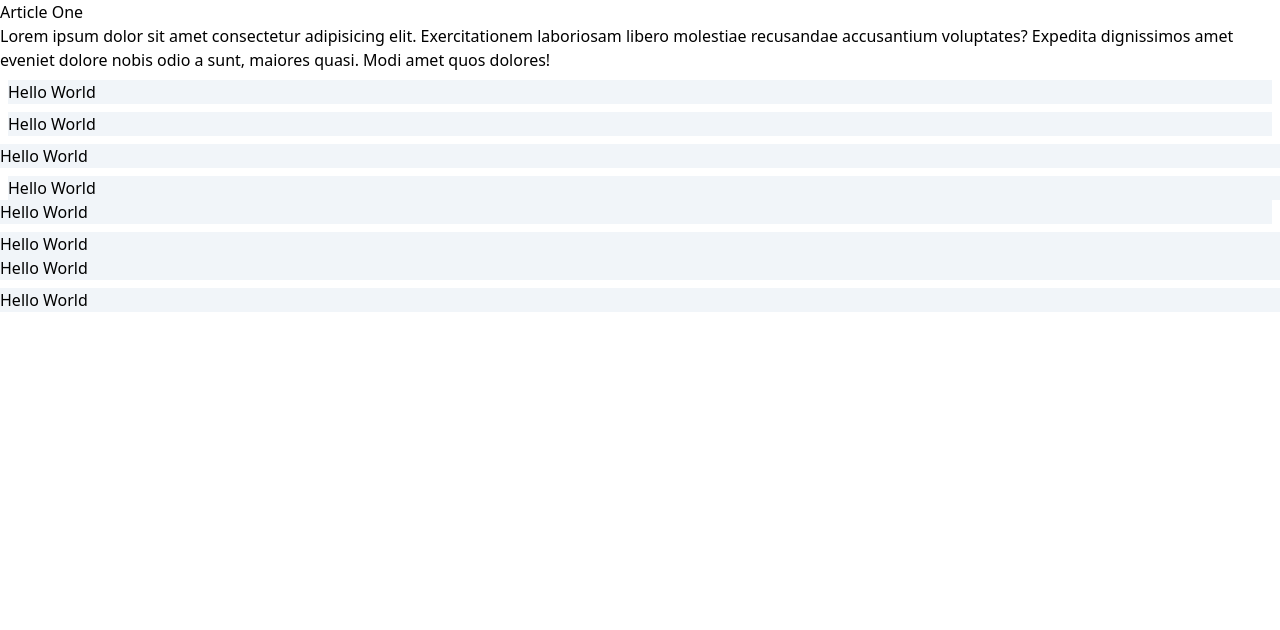
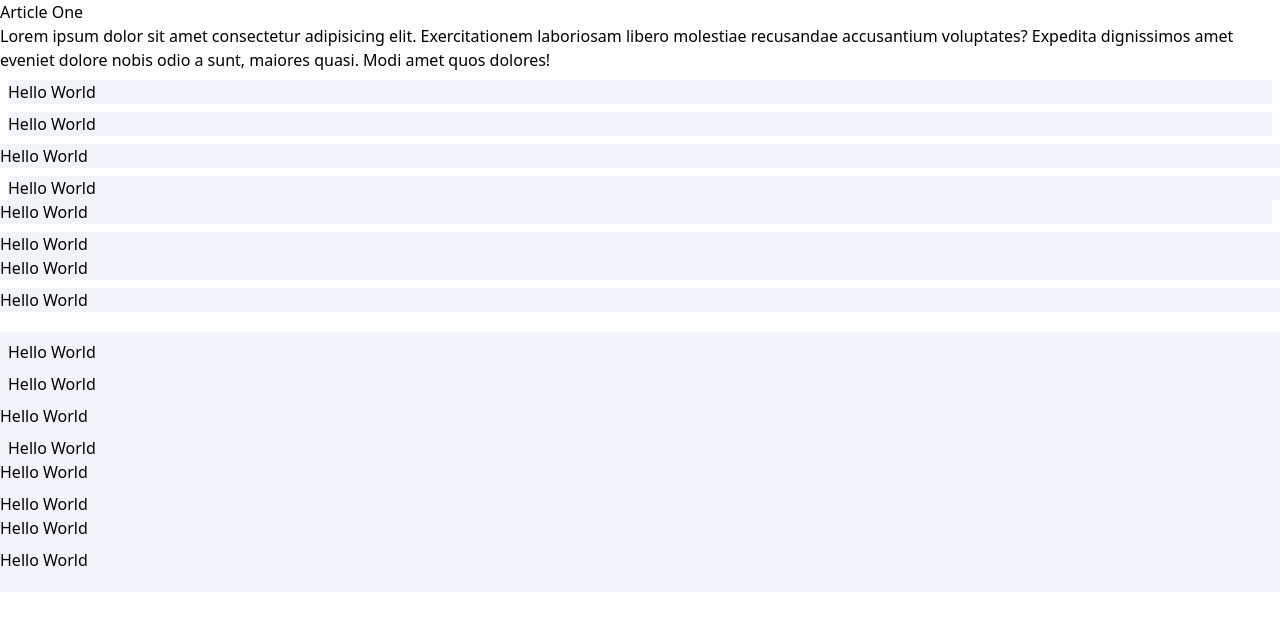
Before and after one commit to kongyutay/tailwind-sandbox, a plain HTML site: page 03-container-spacing/index.html in a window 1280 px wide. Drawn offline with nearby package versions, Linux system fonts and the light colour scheme.

Commit message:
padding class

```diff
--- a/03-container-spacing/index.html
+++ b/03-container-spacing/index.html
@@ -35,7 +35,16 @@
       <div class="bg-slate-100 mt-2">Hello World</div>
       <div class="bg-slate-100 mb-2">Hello World</div>
       <div class="bg-slate-100 mb-[20px]">Hello World</div>
+
       <!-- Padding -->
+      <div class="bg-slate-100 p-2">Hello World</div>
+      <div class="bg-slate-100 px-2">Hello World</div>
+      <div class="bg-slate-100 py-2">Hello World</div>
+      <div class="bg-slate-100 pl-2">Hello World</div>
+      <div class="bg-slate-100 pr-2">Hello World</div>
+      <div class="bg-slate-100 pt-2">Hello World</div>
+      <div class="bg-slate-100 pb-2">Hello World</div>
+      <div class="bg-slate-100 pb-[20px]">Hello World</div>
 
       <!-- Space Between X -->
 
```
